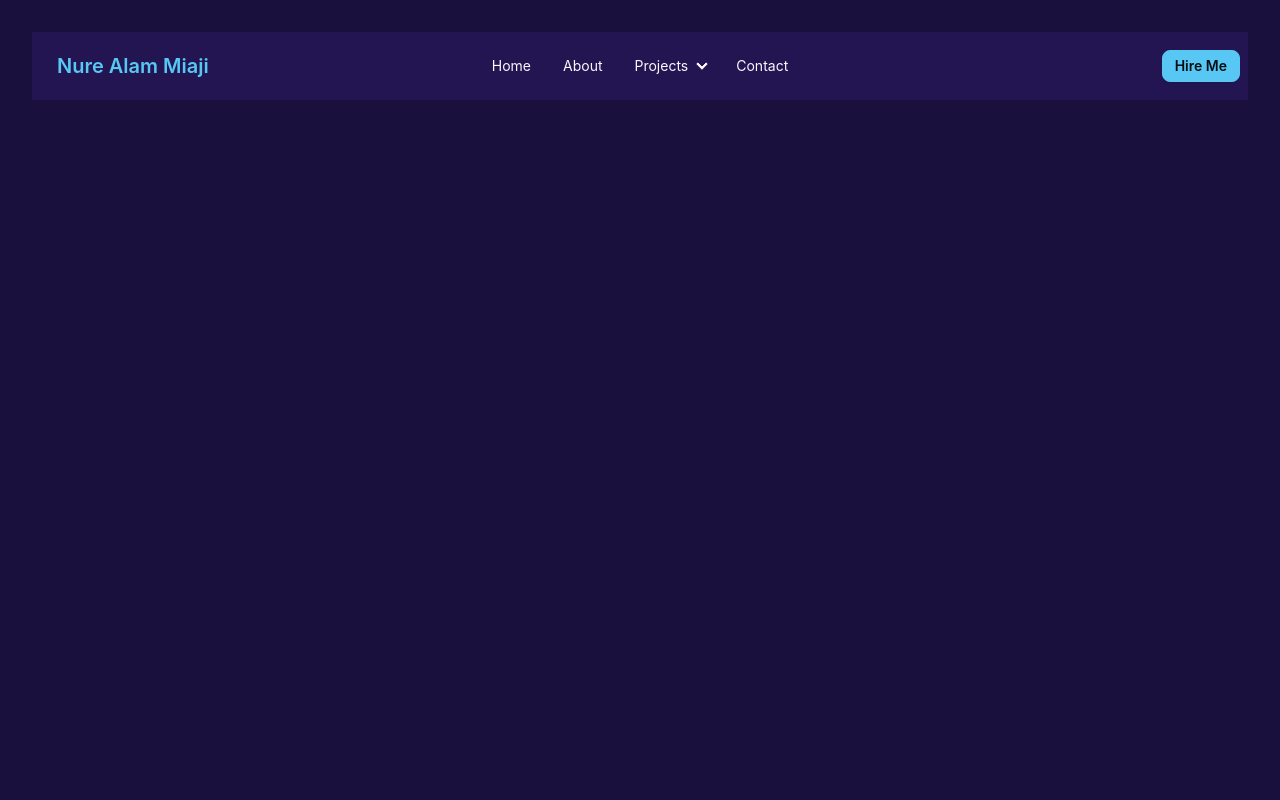
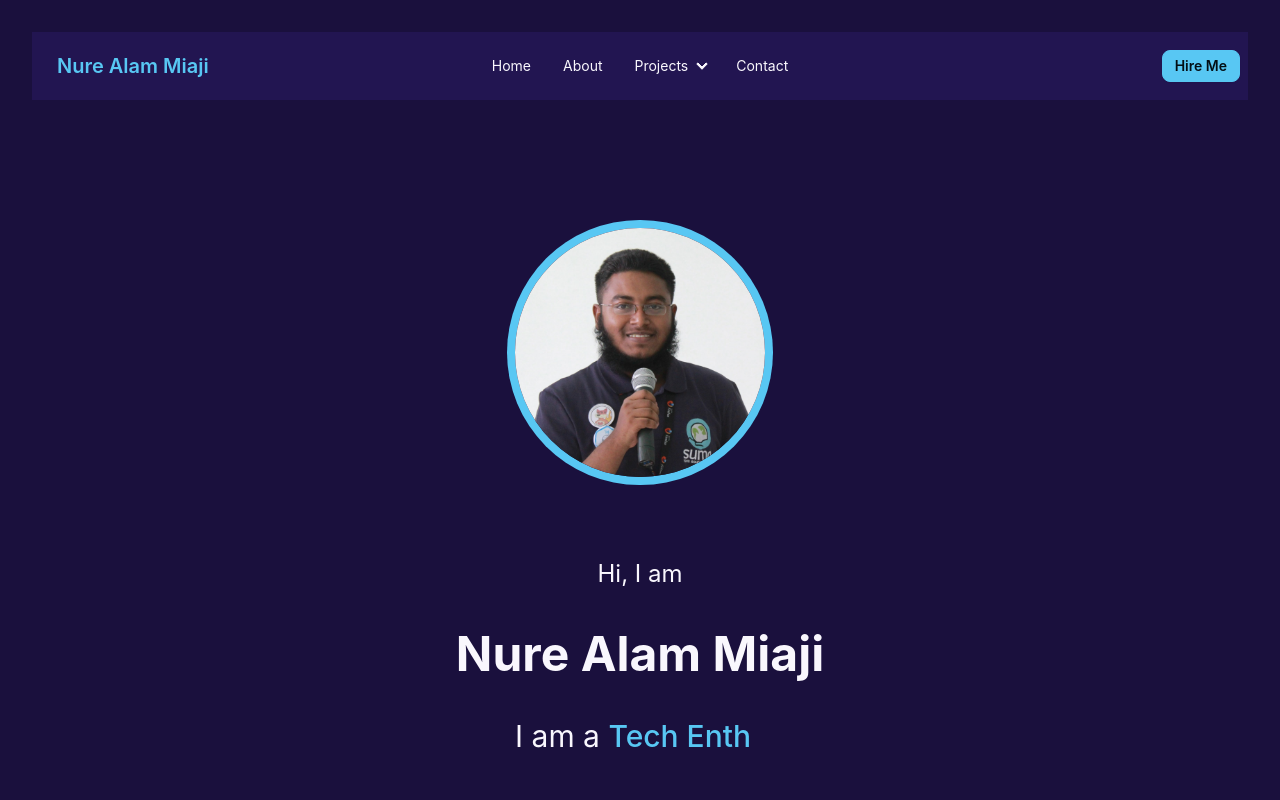
Before and after one commit to nurealammiaji/nurealammiaji, a React (Vite) app: page / in a window 1280 px wide. Shown: the top 800 px of the page. Built offline with nearby package versions, Linux system fonts and the light colour scheme.

Commit message:
hero section style added

```diff
--- a/package.json
+++ b/package.json
@@ -16,6 +16,7 @@
     "react-dom": "^18.2.0",
     "react-icons": "^5.2.1",
     "react-router-dom": "^6.24.0",
+    "react-simple-typewriter": "^5.0.1",
     "sort-by": "^1.2.0"
   },
   "devDependencies": {
--- a/src/components/Hero/Hero.jsx
+++ b/src/components/Hero/Hero.jsx
@@ -1,8 +1,17 @@
+import photo from "/nurealammiaji.jpg";
+import { Typewriter } from 'react-simple-typewriter'
 
 const Hero = () => {
     return (
         <div>
-
+            <figure className="w-[250px] h-[250px] mt-32 mx-auto">
+                <img className="rounded-full ring-8 ring-secondary" src={photo} alt="" />
+            </figure>
+            <div className="mt-20">
+                <p className="text-2xl">Hi, I am</p>
+                <h1 className="my-10 text-5xl font-bold">Nure Alam Miaji</h1>
+                <p className="text-3xl">I am a <span className="font-medium text-secondary"><Typewriter words={["Web Developer", "Tech Enthusiast"]} cursor cursorStyle={"_"} cursorColor={"white"} cursorBlinking loop typeSpeed={150} deleteSpeed={50} delaySpeed={1500} /></span></p>
+            </div>
         </div>
     );
 };
--- a/src/pages/Home/Home.jsx
+++ b/src/pages/Home/Home.jsx
@@ -1,7 +1,9 @@
+import Hero from "../../components/Hero/Hero";
 
 const Home = () => {
     return (
         <div className="min-h-screen">
+            <Hero />
         </div>
     );
 };
```
Also changed, not shown: 1 other file (tests, documents, lock files or other folders).
